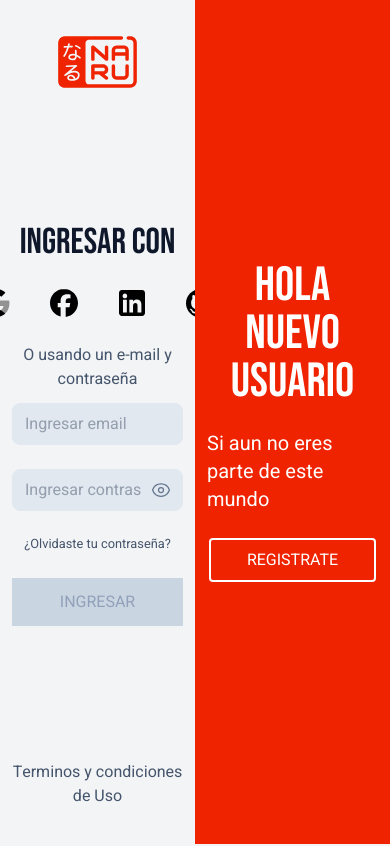
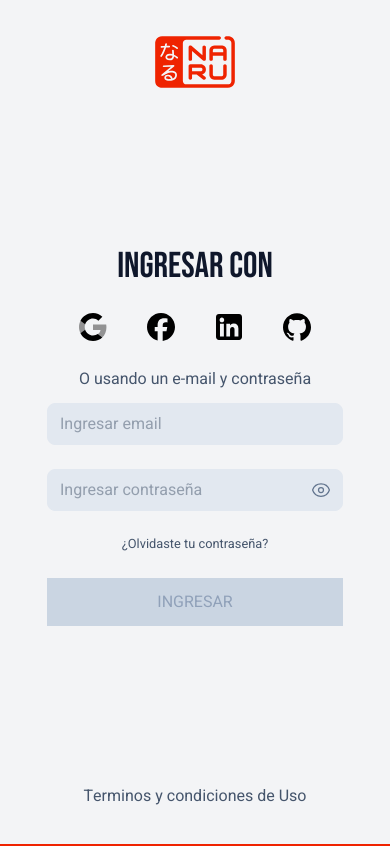
Before and after one commit to edsonfiestas/my-profile, a Next.js app: page /portfolio/ecommerce/login in a window 390 px wide. Shown: the top 846 px of the page. Built offline with nearby package versions, Linux system fonts and the light colour scheme.

Commit message:
columnas

```diff
--- a/src/app/portfolio/ecommerce/login/page.tsx
+++ b/src/app/portfolio/ecommerce/login/page.tsx
@@ -207,7 +207,7 @@
 
   return (
     <div className="w-full h-full min-h-screen font-body text-slate-600">
-      <div className="grid grid-cols-2 overflow-hidden">
+      <div className="grid grid-cols-1 md:grid-cols-2 overflow-hidden">
         {/* ---------- FORM INGRESAR (login) ---------- */}
         <div
           id="form-ingresar"
```
